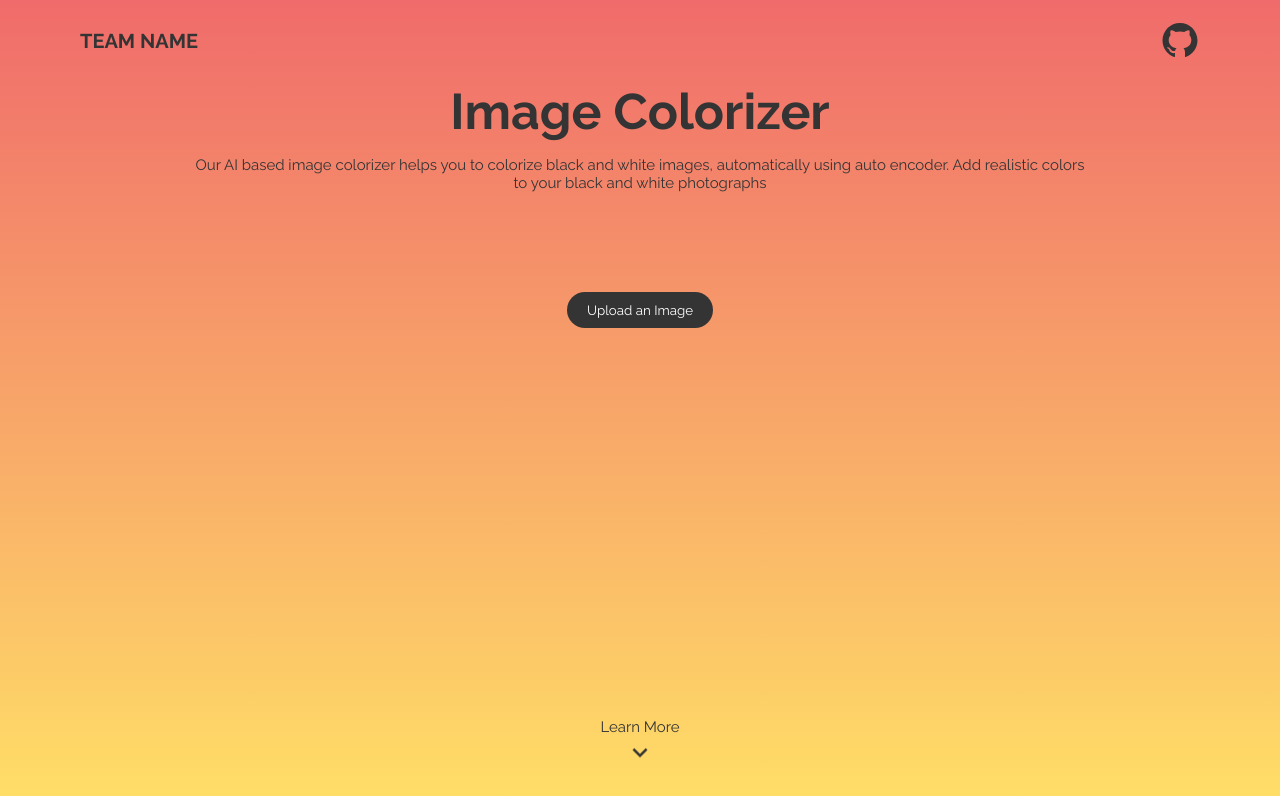
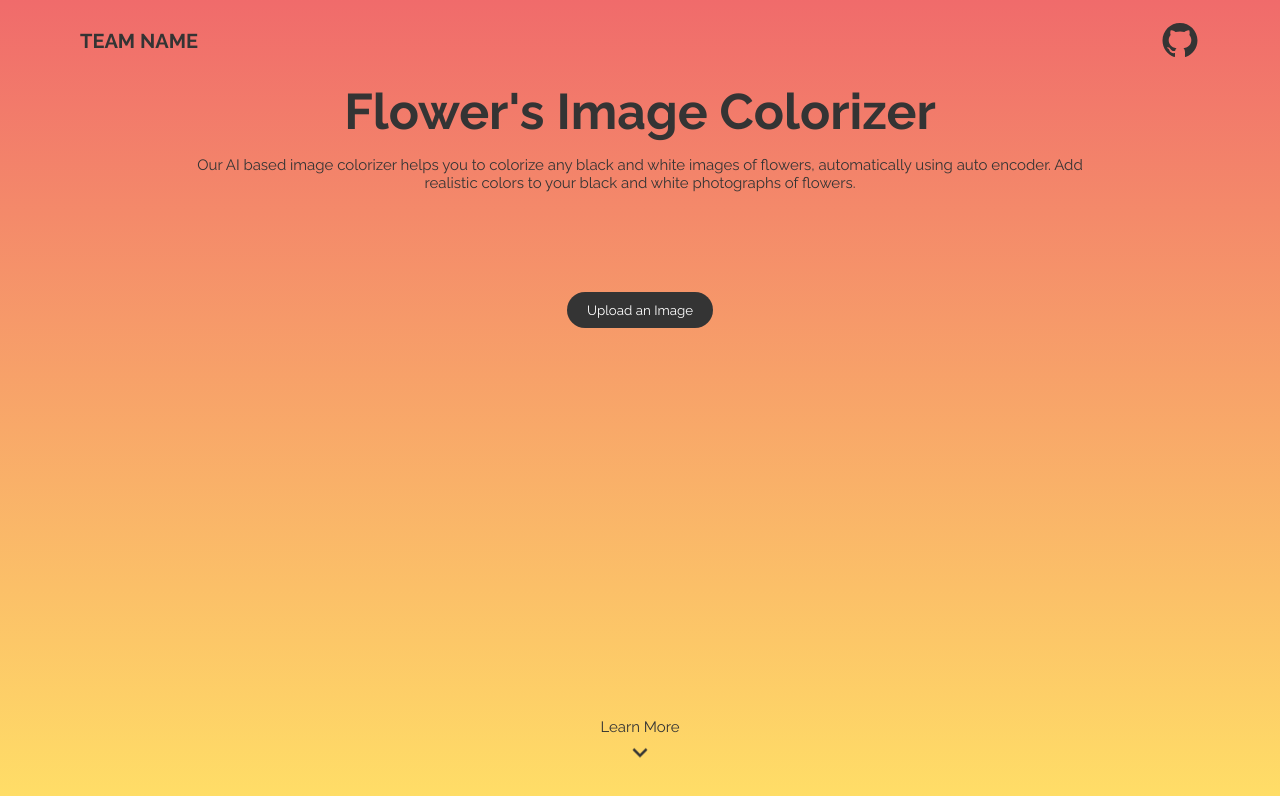
Before and after one commit to aakash018/image-colorizer-public-client, a React (Vite) app: page / in a window 1280 px wide. Shown: the top 796 px of the page. Built offline with nearby package versions, Linux system fonts and the light colour scheme.

Commit message:
flower added to colorizer

```diff
--- a/index.html
+++ b/index.html
@@ -4,7 +4,7 @@
     <meta charset="UTF-8" />
     <link rel="icon" type="image/svg+xml" href="/vite.svg" />
     <meta name="viewport" content="width=device-width, initial-scale=1.0" />
-    <title>Image Colorizer</title>
+    <title>Flower's Image Colorizer</title>
   </head>
   <body>
     <div id="root"></div>
--- a/src/components/HeroSection.tsx
+++ b/src/components/HeroSection.tsx
@@ -119,11 +119,11 @@ const HeroSection: React.FC = () => {
         </div>
         <div className="content">
           <div className="desc">
-            <div className="title">Image Colorizer</div>
+            <div className="title">Flower's Image Colorizer</div>
             <div className="sub_title">
-              Our AI based image colorizer helps you to colorize black and white
-              images, automatically using auto encoder. Add realistic colors to
-              your black and white photographs
+              Our AI based image colorizer helps you to colorize any black and
+              white images of flowers, automatically using auto encoder. Add
+              realistic colors to your black and white photographs of flowers.
             </div>
           </div>
           <input
```
